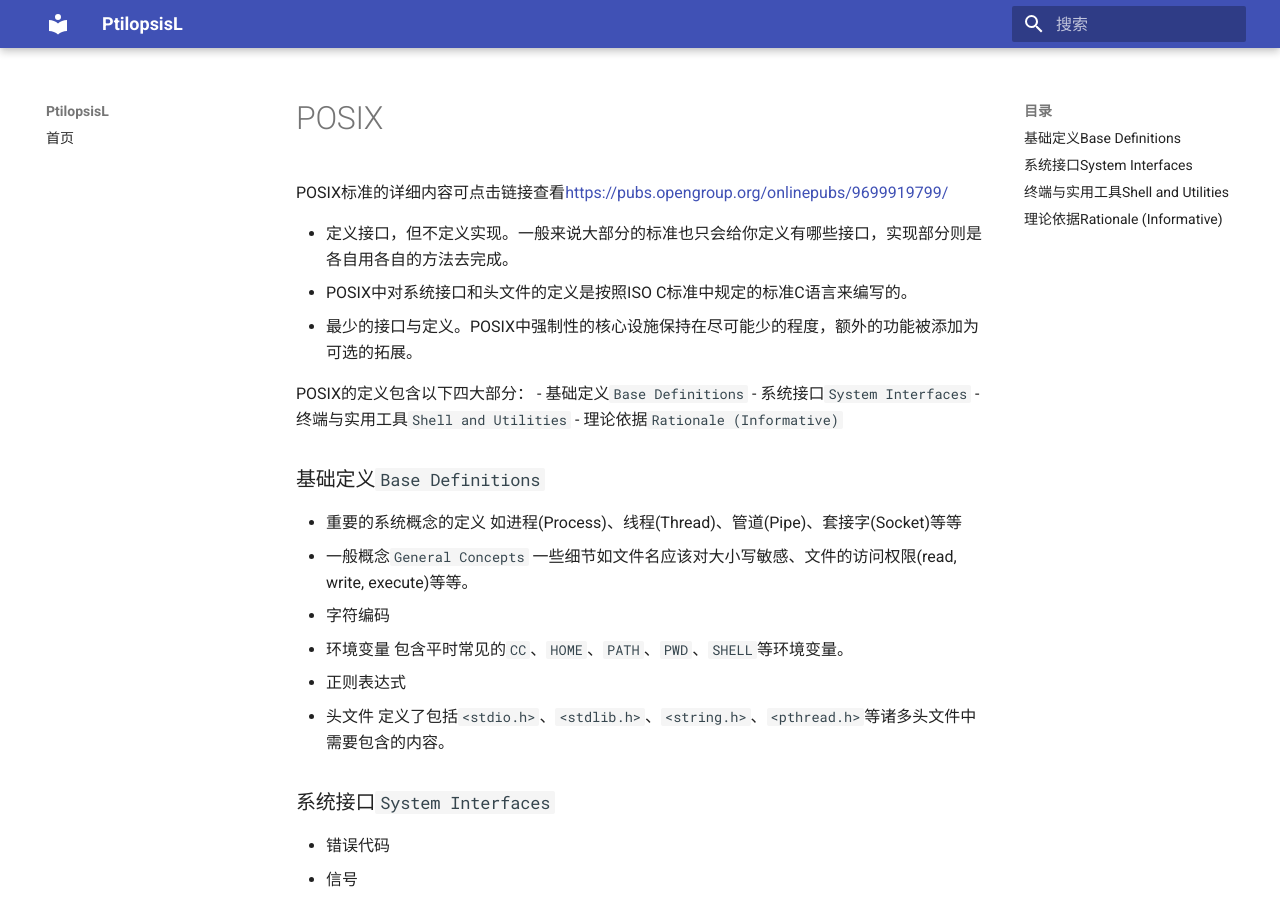
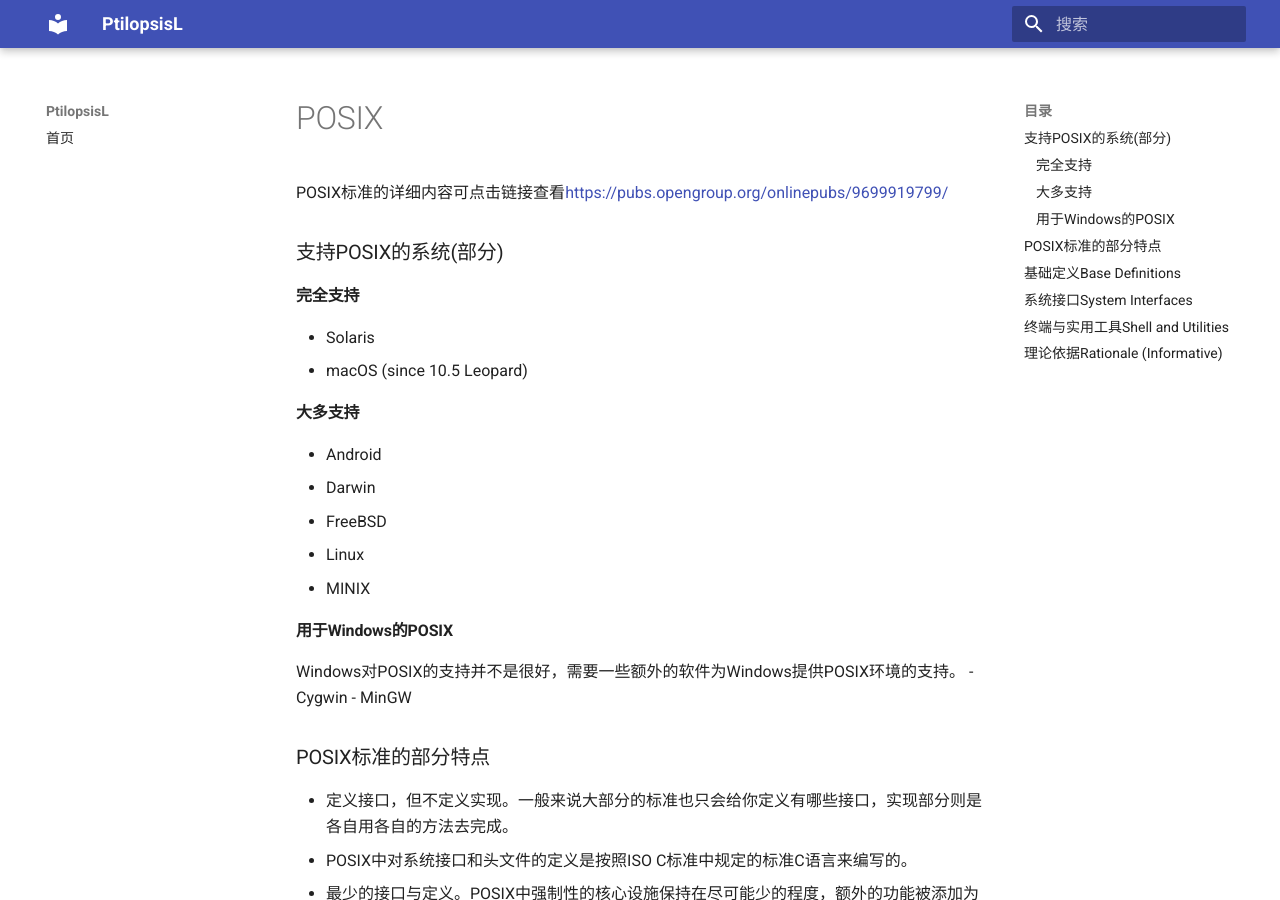
Before and after one commit to PtilopsisL/ptilopsisl.github.io, an MkDocs documentation site: the page built from docs/POSIX.md, in a window 1280 px wide and 900 px high. Built offline with MkDocs 1.6.1 and Material for MkDocs 9.7.7, drawn with Linux system fonts in a browser that asks for light colours.

Commit message:
新增CMake与POSIX

```diff
--- a/docs/POSIX.md
+++ b/docs/POSIX.md
@@ -1,5 +1,21 @@
 POSIX标准的详细内容可点击链接查看<https://pubs.opengroup.org/onlinepubs/9699919799/>
 
+### 支持POSIX的系统(部分)
+#### 完全支持
+- Solaris
+- macOS (since 10.5 Leopard)
+#### 大多支持
+- Android
+- Darwin
+- FreeBSD
+- Linux
+- MINIX
+#### 用于Windows的POSIX
+Windows对POSIX的支持并不是很好，需要一些额外的软件为Windows提供POSIX环境的支持。
+- Cygwin
+- MinGW
+
+### POSIX标准的部分特点
 - 定义接口，但不定义实现。一般来说大部分的标准也只会给你定义有哪些接口，实现部分则是各自用各自的方法去完成。
 - POSIX中对系统接口和头文件的定义是按照ISO C标准中规定的标准C语言来编写的。
 - 最少的接口与定义。POSIX中强制性的核心设施保持在尽可能少的程度，额外的功能被添加为可选的拓展。
```
Also changed, not shown: docs/CMake.md (added, +41 -0 lines).
